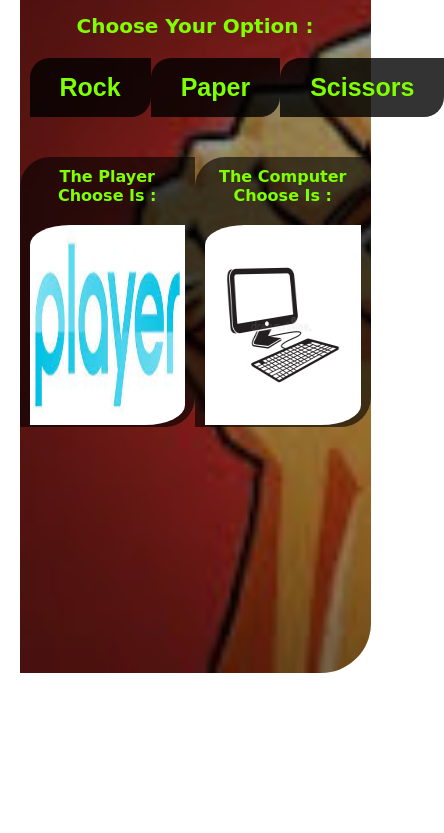
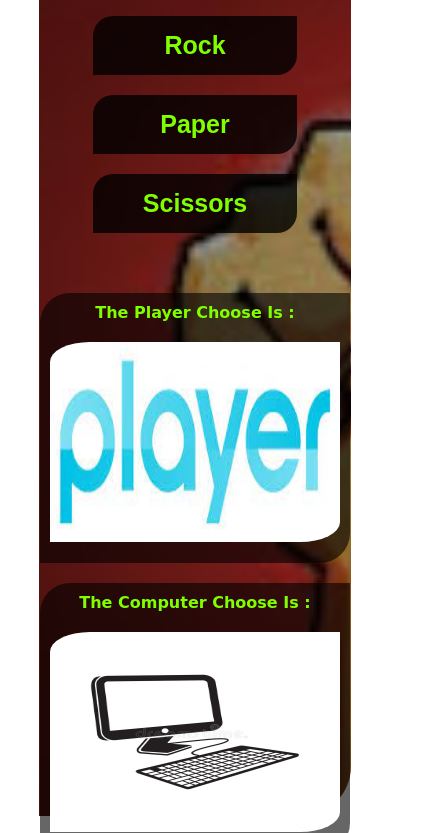
Before and after one commit to salehmohammeed/Rock-Paper-Scissors-Game, a plain HTML site: page index.html in a window 390 px wide. Shown: the part 127-960 px from the top of the page, 444 px wide, since content can reach past the window. Before the commit the page ends 844 px from the top, so only its background shows below. Drawn offline with Linux system fonts and the light colour scheme.

Commit message:
someEdit

```diff
--- a/css/style.css
+++ b/css/style.css
@@ -55,12 +55,36 @@
     border: none;
     background-color: rgba(0, 0, 0, 0.8);
 }
+@media (max-width:767px) {
+    .container {
+        height:110vh;
+        width: 80%;
+    }
+    .container h1 {
+        font-size: 20px;
+    }
+    .container .option .button {
+        flex-direction: column;
+    }
+    .container .option .button button ,
+.container .winner button{
+    width: 70%;
+    margin: 10px auto;
+}
+}
 .container .TheImages {
     display: flex;
     justify-content: space-around;
     padding: 30px 0px ;
     position: relative;
     z-index: 2;
+}
+@media (max-width:991px){
+    .container .TheImages {
+        flex-direction: column;
+        align-items: center;
+        justify-content: center;
+    }
 }
 .container .TheImages div{
     background-color: rgba(0, 0, 0, 0.6);
@@ -120,6 +144,15 @@
     animation: right-move 0.5s linear forwards;
     transition-delay: 0.5s;
   }
+  @media (max-width:767px) {
+    .container .TheImages div{
+        margin: 10px 0px;
+        width: 290px;
+    }
+    .container .winner p {
+        font-size: 15px;
+    }
+}
 @keyframes left-move {
     50% {
         left: 0;
--- a/js/main.js
+++ b/js/main.js
@@ -10,7 +10,7 @@ function chooseImg(imgNum){
     playerImgNum = imgNum ;
     option.style.display = "none"
     playerImg.src = `img/${images[imgNum]}.jpg`
-    randomizeImages()
+    setTimeout(()=>randomizeImages(),200);
 }
 function randomizeImages (){
     let randomIndex = Math.floor(Math.random()*images.length)
```
